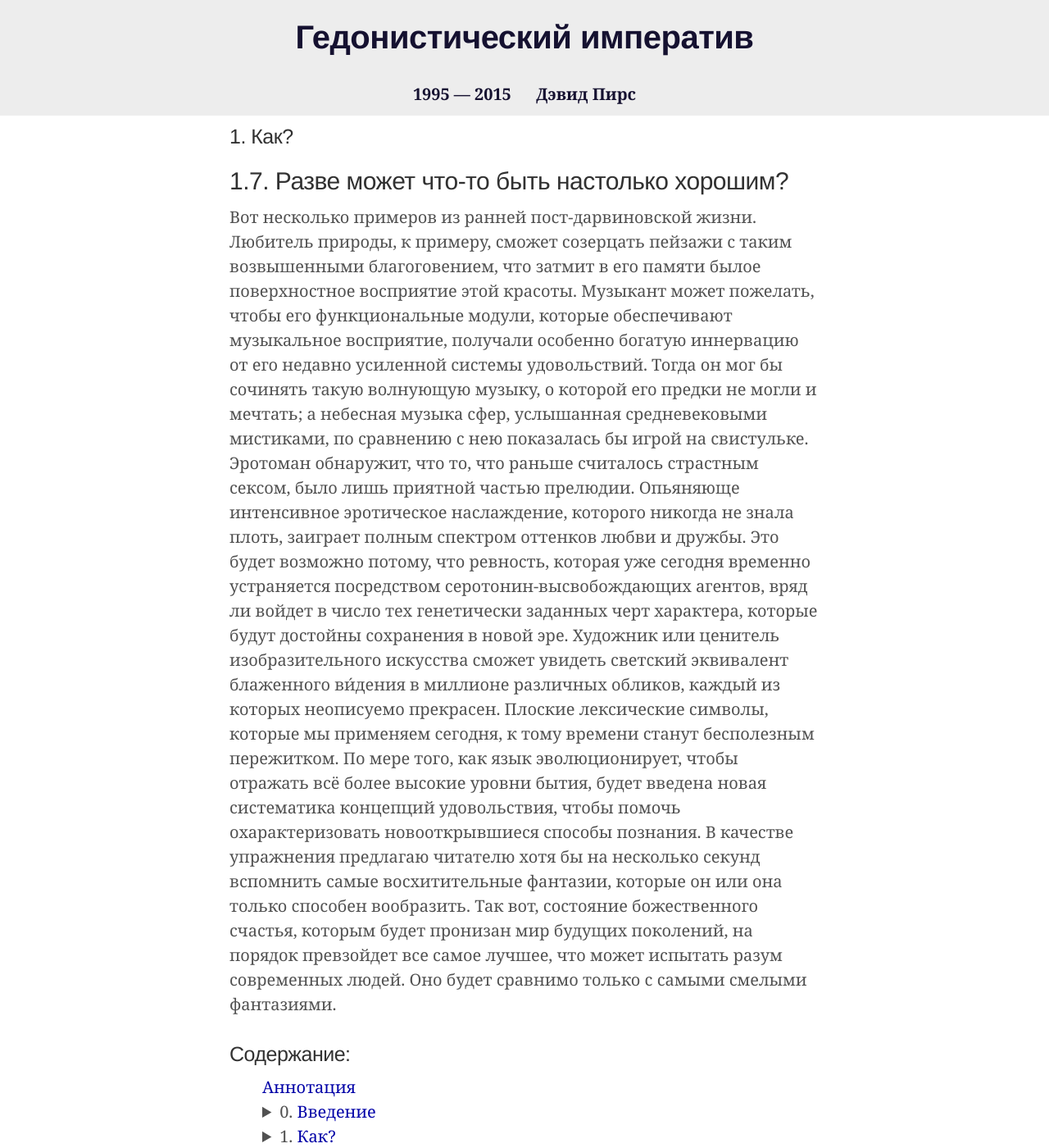
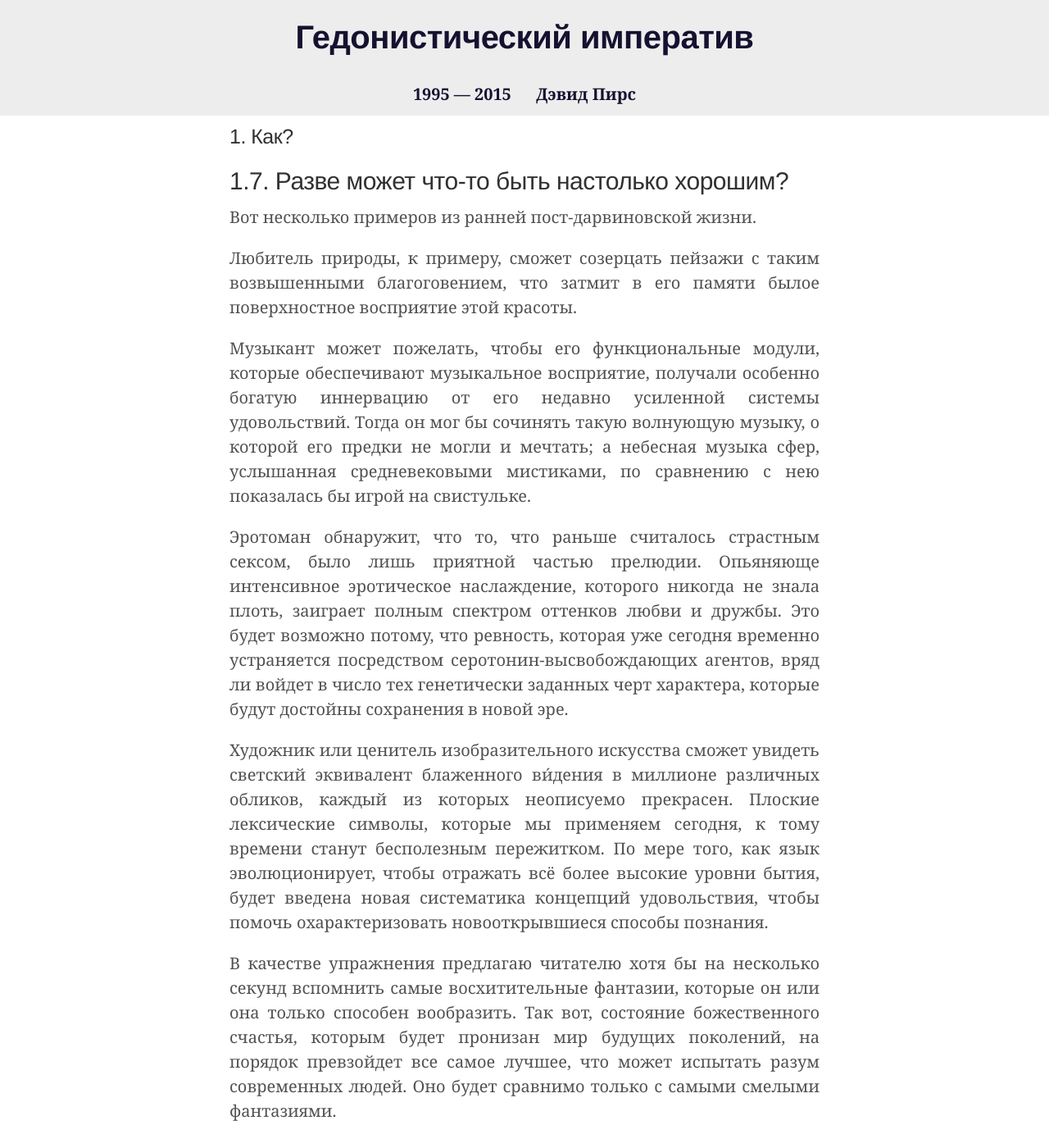
Before and after one commit to HedWeb-RU/hedweb-ru.github.io, a Jekyll site: the page built from hi/how/how-could-anything-be-so-good.md, in a window 1280 px wide and 1400 px high. Shown: the whole window at 82% size. Built offline with Jekyll 4.4.1, drawn with Linux system fonts in a browser that asks for light colours.

```diff
--- a/_includes/hi/1/7-how-could-anything-be-so-good.md
+++ b/_includes/hi/1/7-how-could-anything-be-so-good.md
@@ -1,11 +1,11 @@
-Вот несколько примеров из ранней пост-дарвиновской жизни.
+<p>Вот несколько примеров из ранней пост-дарвиновской жизни.</p>
 
-Любитель природы, к примеру, сможет созерцать пейзажи с таким возвышенными благоговением, что затмит в его памяти былое поверхностное восприятие этой красоты.
+<p>Любитель природы, к примеру, сможет созерцать пейзажи с таким возвышенными благоговением, что затмит в его памяти былое поверхностное восприятие этой красоты.</p>
 
-Музыкант может пожелать, чтобы его функциональные модули, которые обеспечивают музыкальное восприятие, получали особенно богатую иннервацию от его недавно усиленной системы удовольствий. Тогда он мог бы сочинять такую волнующую музыку, о которой его предки не могли и мечтать; а небесная музыка сфер, услышанная средневековыми мистиками, по сравнению с нею показалась бы игрой на свистульке.
+<p>Музыкант может пожелать, чтобы его функциональные модули, которые обеспечивают музыкальное восприятие, получали особенно богатую иннервацию от его недавно усиленной системы удовольствий. Тогда он мог бы сочинять такую волнующую музыку, о которой его предки не могли и мечтать; а небесная музыка сфер, услышанная средневековыми мистиками, по сравнению с нею показалась бы игрой на свистульке.</p>
 
-Эротоман обнаружит, что то, что раньше считалось страстным сексом, было лишь приятной частью прелюдии. Опьяняюще интенсивное эротическое наслаждение, которого никогда не знала плоть, заиграет полным спектром оттенков любви и дружбы. Это будет возможно потому, что ревность, которая уже сегодня временно устраняется посредством серотонин-высвобождающих агентов, вряд ли войдет в число тех генетически заданных черт характера, которые будут достойны сохранения в новой эре.
+<p>Эротоман обнаружит, что то, что раньше считалось страстным сексом, было лишь приятной частью прелюдии. Опьяняюще интенсивное эротическое наслаждение, которого никогда не знала плоть, заиграет полным спектром оттенков любви и дружбы. Это будет возможно потому, что ревность, которая уже сегодня временно устраняется посредством серотонин-высвобождающих агентов, вряд ли войдет в число тех генетически заданных черт характера, которые будут достойны сохранения в новой эре.</p>
 
-Художник или ценитель изобразительного искусства сможет увидеть светский эквивалент блаженного ви́дения в миллионе различных обликов, каждый из которых неописуемо прекрасен. Плоские лексические символы, которые мы применяем сегодня, к тому времени станут бесполезным пережитком. По мере того, как язык эволюционирует, чтобы отражать всё более высокие уровни бытия, будет введена новая систематика концепций удовольствия, чтобы помочь охарактеризовать новооткрывшиеся способы познания.
+<p>Художник или ценитель изобразительного искусства сможет увидеть светский эквивалент блаженного ви́дения в миллионе различных обликов, каждый из которых неописуемо прекрасен. Плоские лексические символы, которые мы применяем сегодня, к тому времени станут бесполезным пережитком. По мере того, как язык эволюционирует, чтобы отражать всё более высокие уровни бытия, будет введена новая систематика концепций удовольствия, чтобы помочь охарактеризовать новооткрывшиеся способы познания.</p>
 
-В качестве упражнения предлагаю читателю хотя бы на несколько секунд вспомнить самые восхитительные фантазии, которые он или она только способен вообразить. Так вот, состояние божественного счастья, которым будет пронизан мир будущих поколений, на порядок превзойдет все самое лучшее, что может испытать разум современных людей. Оно будет сравнимо только с самыми смелыми фантазиями.
+<p>В качестве упражнения предлагаю читателю хотя бы на несколько секунд вспомнить самые восхитительные фантазии, которые он или она только способен вообразить. Так вот, состояние божественного счастья, которым будет пронизан мир будущих поколений, на порядок превзойдет все самое лучшее, что может испытать разум современных людей. Оно будет сравнимо только с самыми смелыми фантазиями.</p>
```
